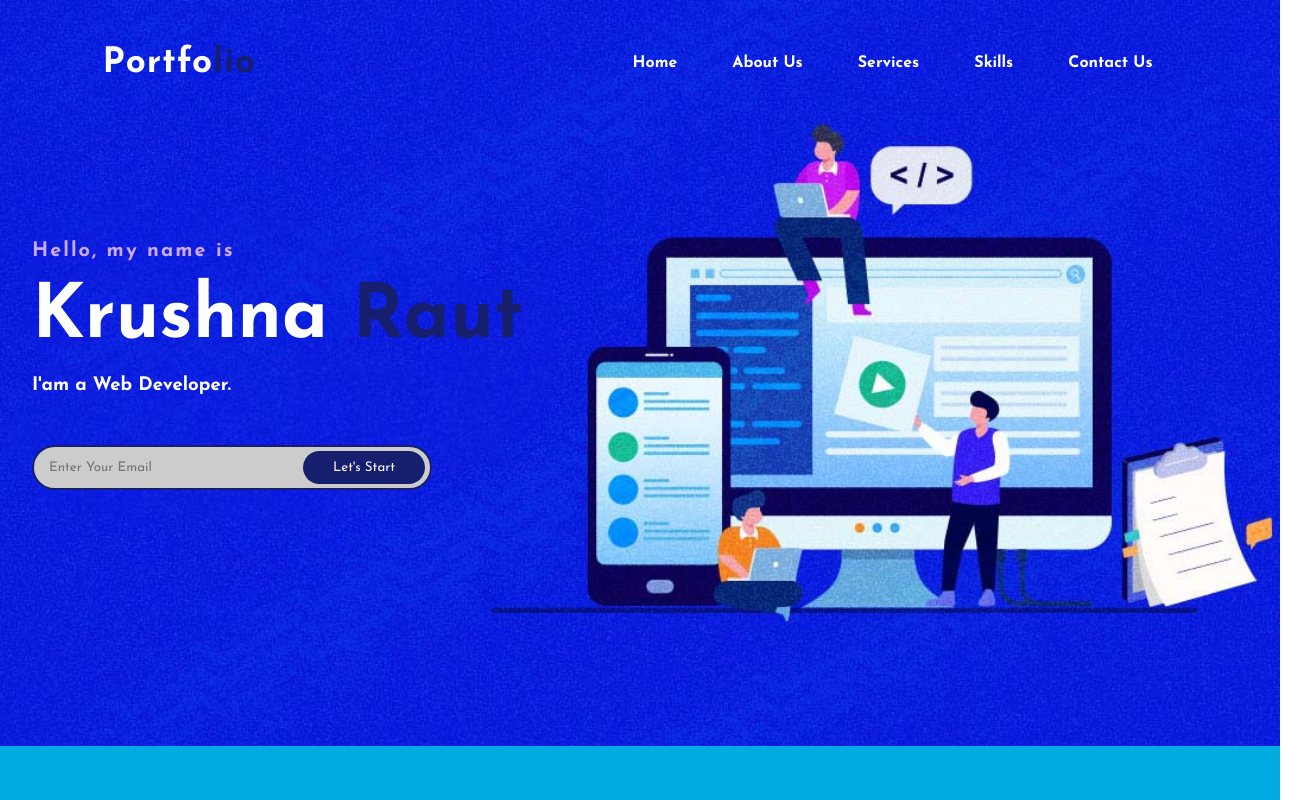
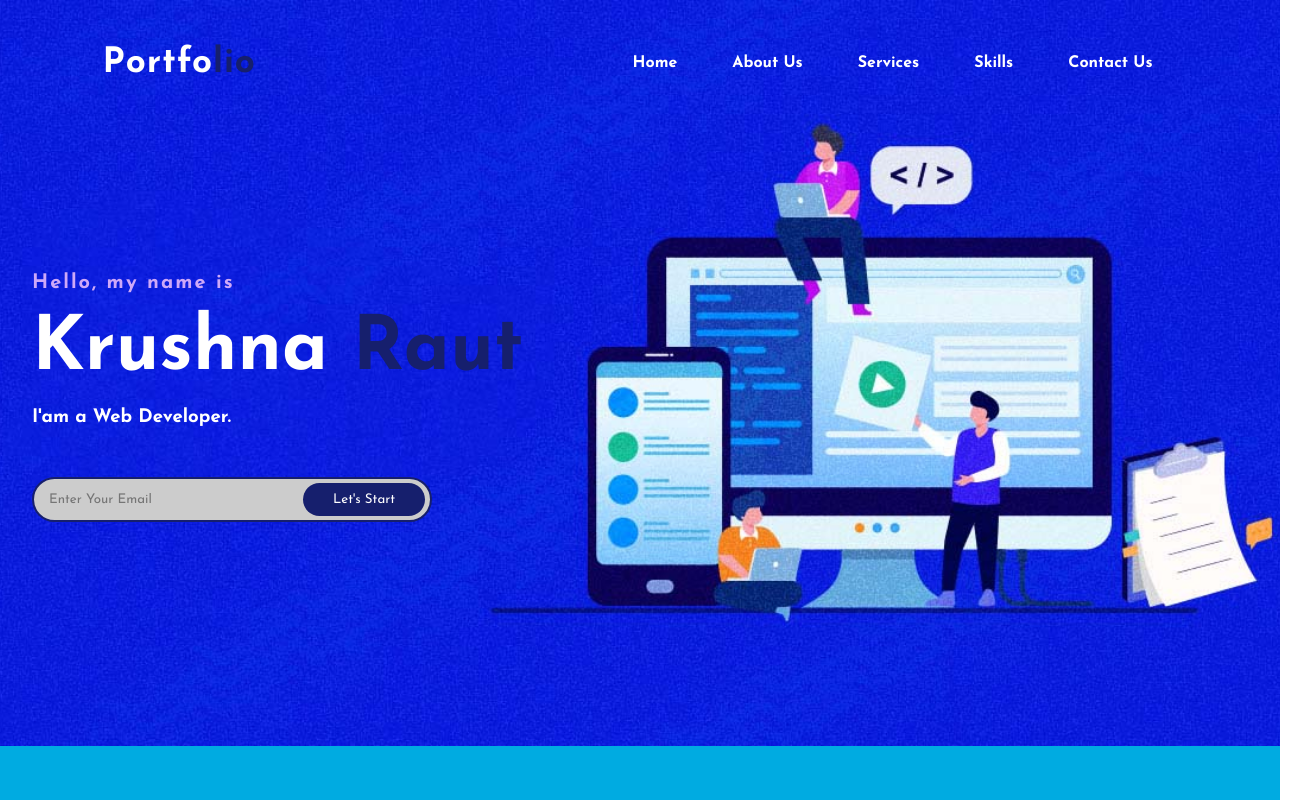
Before and after one commit to TechnicalShree/Portfolio-Website, a plain HTML site: page index.html in a window 1280 px wide. Shown: the top 800 px of the page, 1312 px wide, since content can reach past the window. Drawn offline with Linux system fonts and the light colour scheme.

Commit message:
Style fixed

```diff
--- a/style.css
+++ b/style.css
@@ -69,7 +69,7 @@ nav ul li a:hover {
   position: relative;
   width: auto;
   top: 10rem;
-  left: 2rem;
+  padding: 2rem;
 }
 h1 {
   color: white;
```
